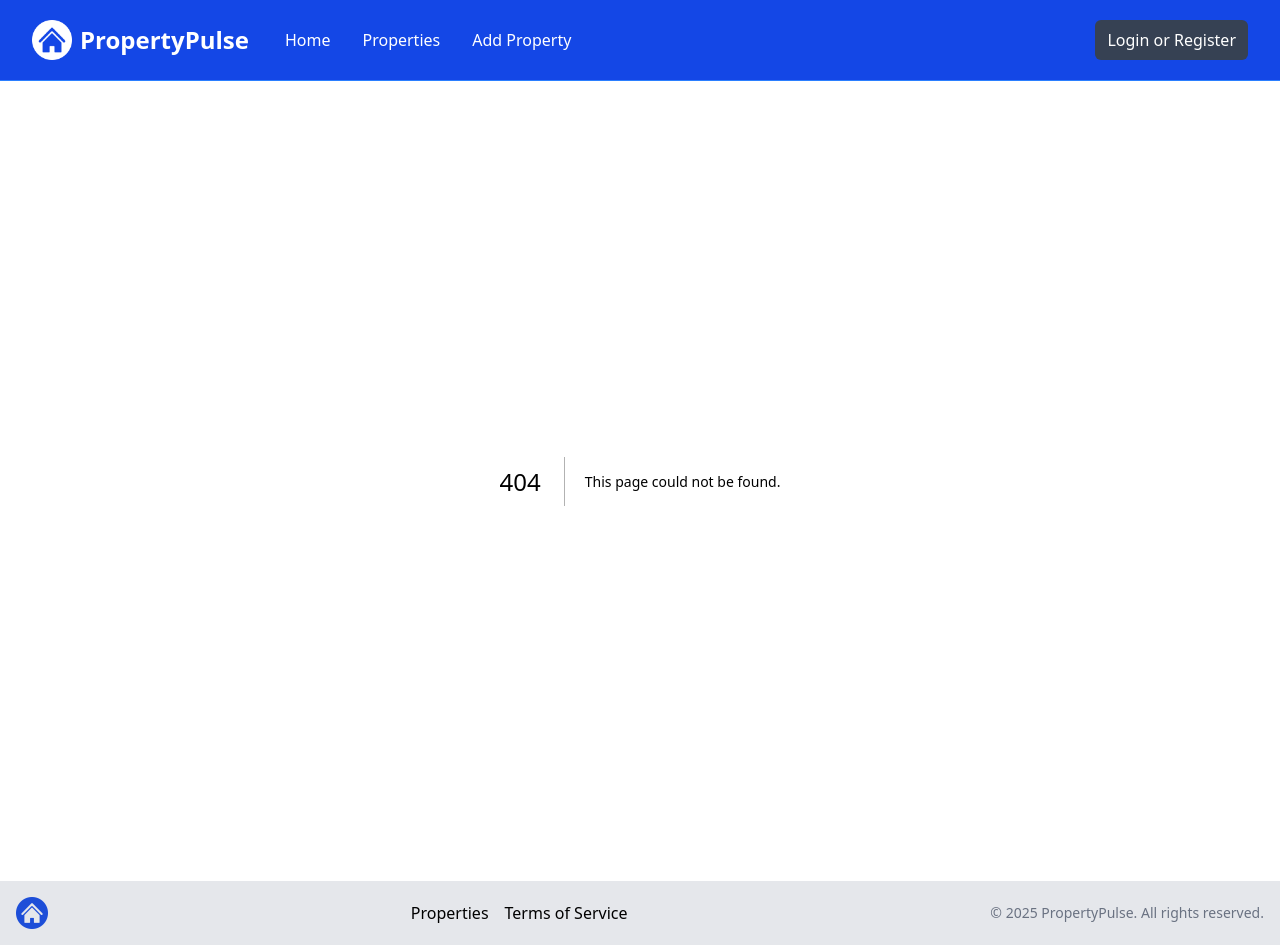
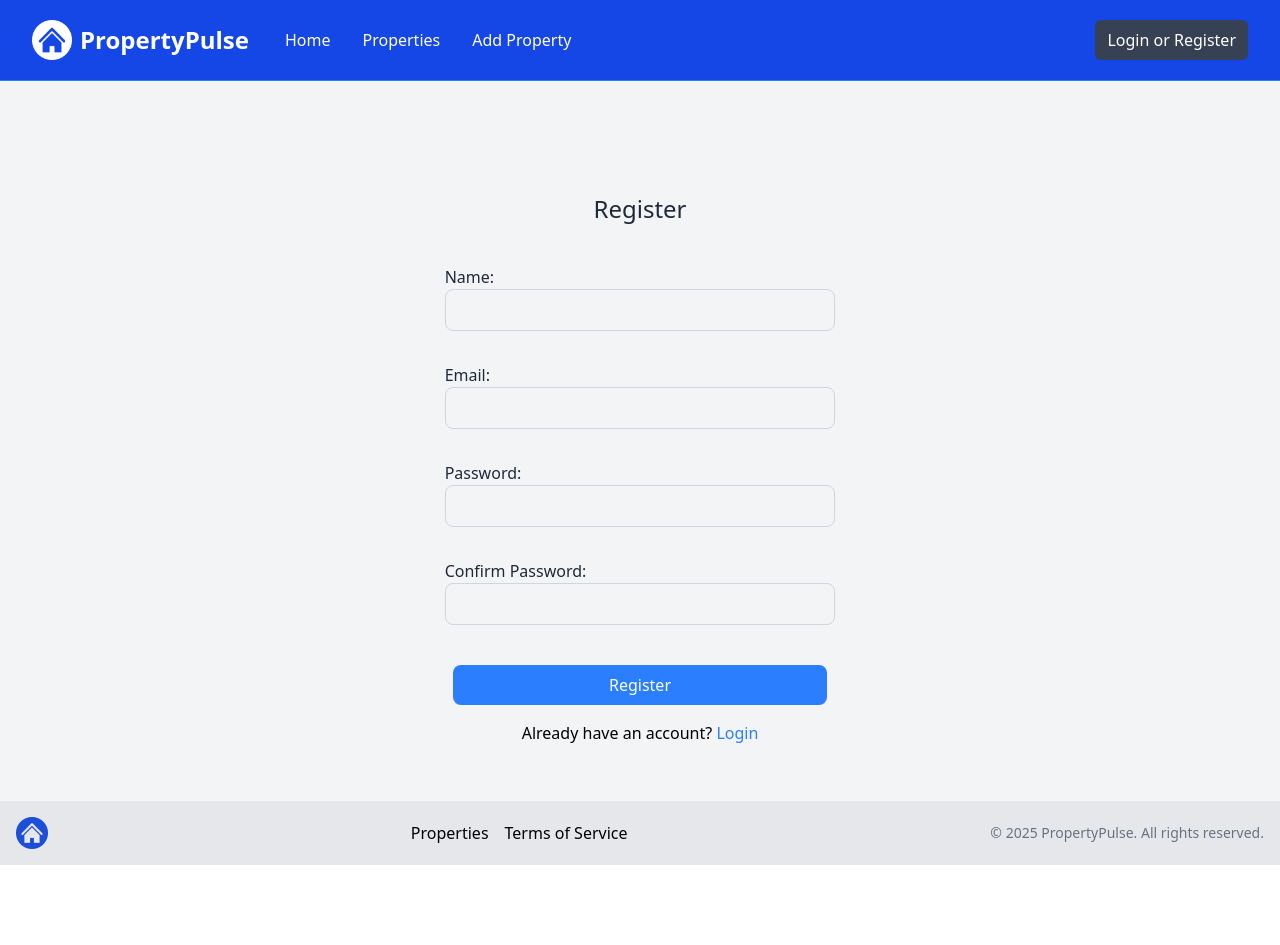
Before and after one commit to fanischam/property-pulse, a Next.js app: page /register in a window 1280 px wide. Before the commit this address had no page. After the commit the page ends 865 px from the top, so only its background shows below. Built offline with nearby package versions, Linux system fonts and the light colour scheme.

Commit message:
created register page

```diff
--- /dev/null
+++ b/app/register/page.tsx
@@ -0,0 +1,19 @@
+import Register from '@/components/Register';
+import Link from 'next/link';
+
+const RegisterPage = () => {
+  return (
+    <div className='flex flex-col items-center bg-gray-100 pb-14'>
+      <h1 className='text-2xl text-gray-800 mt-24 mb-4 p-4'>Register</h1>
+      <Register />
+      <span>
+        Already have an account?{' '}
+        <Link href='/login' className='text-blue-500'>
+          Login
+        </Link>
+      </span>
+    </div>
+  );
+};
+
+export default RegisterPage;
--- /dev/null
+++ b/components/Register.tsx
@@ -0,0 +1,53 @@
+'use client';
+
+const Register = () => {
+  const handleSubmit = (e: React.FormEvent) => {
+    e.preventDefault();
+    // Handle registration logic here
+  };
+
+  return (
+    <form onSubmit={handleSubmit} className='flex flex-col'>
+      <label className='text-gray-800 p-2 rounded-lg mb-4'>
+        Name:
+        <input
+          type='text'
+          name='name'
+          className='border border-gray-300 p-2 rounded-lg w-full'
+        />
+      </label>
+      <label className='text-gray-800 p-2 rounded-lg mb-4'>
+        Email:
+        <input
+          type='email'
+          name='email'
+          className='border border-gray-300 p-2 rounded-lg w-full'
+        />
+      </label>
+      <label className='text-gray-800 p-2 rounded-lg mb-4'>
+        Password:
+        <input
+          type='password'
+          name='password'
+          className='border border-gray-300 p-2 rounded-lg w-full'
+        />
+      </label>
+      <label className='text-gray-800 p-2 rounded-lg mb-4'>
+        Confirm Password:
+        <input
+          type='password'
+          name='confirmPassword'
+          className='border border-gray-300 p-2 rounded-lg w-full'
+        />
+      </label>
+      <button
+        type='submit'
+        className='bg-blue-500 m-4 text-white p-2 rounded-lg'
+      >
+        Register
+      </button>
+    </form>
+  );
+};
+
+export default Register;
```
